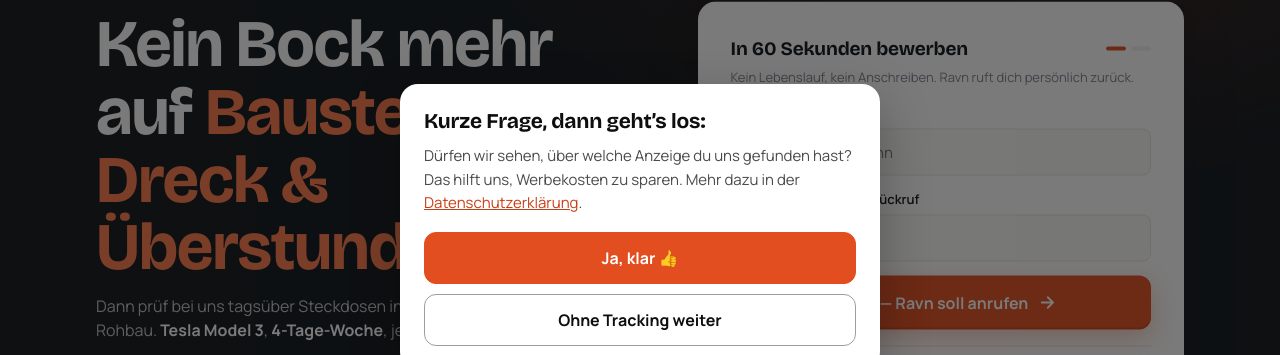
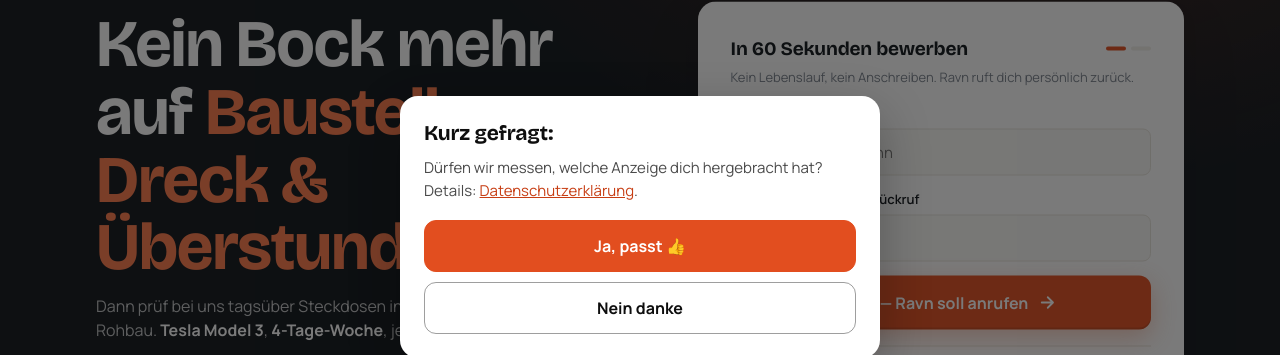
Before and after one commit to khalil573/karriere-zap, a plain HTML site: page elektriker-b.html in a window 1280 px wide. Shown: the part 173-528 px from the top of the page. Drawn offline with nearby package versions, Linux system fonts and the light colour scheme.

Commit message:
Consent-Banner: A/B-Test-Framework für Modal-Texte (modal-v1 vs. modal-v2) (#29)
Ziel: Consent-Annahmequote datenbasiert Richtung ~70 % iterieren.

- Varianten-Zuweisung pro Pageview per Math.random, BEWUSST ohne
  localStorage/Cookie (§ 25 TTDSG: A/B-Zuweisung ist nicht "unbedingt
  erforderlich", Banner erscheint vor jeder Einwilligung)
- modal-v1 = Kontrolle (heutiger Stand, Event-Namen unverändert)
- modal-v2 = kürzere, direktere Texte; feuert eigene Plausible-Events
  "Consent Shown/Accepted/Declined V2" (keine Custom-Props, da nicht im
  Plausible-Plan enthalten)
- Varianten-Config als Array in zap-consent.js: neue Variante = ein
  Eintrag { name, eventSuffix, texts }
- Stabile Hooks cookie-modal-title/-text im Banner-Markup aller 3 LPs
- Buttons bleiben per CSS gleich groß (width:100%, height:52px);
  Datenschutz-Link-Ziel unverändert (Element wird wiederverwendet)

Verifiziert: node --check; Harness mit 200 Durchläufen (Verteilung
100/100, alle Event-Namen korrekt, ohne window.plausible kein Fehler);
alle 3 LPs headless geprüft (beide Varianten, Klick-Tests mit gestubbtem
plausible, 0 Console-Errors); Screenshots beider Varianten.

Co-authored-by: Claude Fable 5 <noreply@anthropic.com>

```diff
--- a/assets/zap-consent.js
+++ b/assets/zap-consent.js
@@ -40,12 +40,16 @@
  *                                         vorab Advanced Matching: E-Mail/Telefon SHA-256-gehasht an fbq('init')/ttq.identify (nie Klartext)
  *   .bannerInit({bannerEl, acceptBtn, declineBtn, onShown, onHidden, onChange})
  *                                       → wires up Banner-Buttons + zeigt Banner wenn !hasDecided();
- *                                         misst Banner-Interaktion via Plausible (Consent Shown/Accepted/Declined, cookieless)
+ *                                         misst Banner-Interaktion via Plausible (Consent Shown/Accepted/Declined, cookieless);
+ *                                         A/B-Test der Banner-Texte: pro Pageview zufaellige Variante (BANNER_VARIANTS),
+ *                                         Variante v2 feuert eigene Event-Namen mit Suffix " V2"
  *
  * Banner-DOM-Erwartung:
  *   - bannerEl   = das Container-Element (kann hidden attribute oder display:none nutzen)
  *   - acceptBtn  = Button-Element fuer "Akzeptieren"
  *   - declineBtn = Button-Element fuer "Ablehnen"
+ *   - im Banner: Headline mit class="cookie-modal-title", Text-<p> mit class="cookie-modal-text"
+ *     (stabile Hooks fuer den Varianten-Text-Tausch; Fallback: erstes h2/p im Banner)
  */
 (function (global) {
   'use strict';
@@ -439,6 +443,101 @@
     }
   }
 
+  // --- A/B-Test der Banner-Texte -------------------------------------------
+  //
+  // Varianten-Zuweisung BEWUSST OHNE Storage (kein localStorage, kein Cookie,
+  // kein sessionStorage): Nach § 25 TTDSG ist das Speichern/Auslesen von
+  // Informationen auf dem Endgeraet ohne Einwilligung nur zulaessig, wenn es
+  // "unbedingt erforderlich" ist — eine A/B-Test-Zuweisung ist das nicht, und
+  // das Banner erscheint per Definition VOR jeder Einwilligung. Deshalb wird
+  // pro Pageview rein zufaellig neu zugewiesen (Math.random, fluechtig im
+  // Speicher). Das ist methodisch sauber, weil die Consent-Entscheidung
+  // praktisch immer auf genau der Seite faellt, auf der das Banner erscheint —
+  // Shown/Accepted/Declined eines Pageviews gehoeren immer zur selben Variante.
+  //
+  // Fairness: Die Zuweisung passiert hier in der geteilten Komponente und ist
+  // voellig unabhaengig davon, welche Landingpage (elektriker / -b / -c) das
+  // Banner einbindet — jede LP bekommt dieselbe gleichverteilte Zufallsziehung,
+  // die Varianten sind also ueber alle LPs identisch verteilt.
+  //
+  // Messung je Variante ueber variantenspezifische EVENT-NAMEN (eventSuffix),
+  // z. B. 'Consent Accepted' (Kontrolle) vs. 'Consent Accepted V2'. Bewusst
+  // KEINE Plausible-Custom-Props: die sind im aktuellen Plausible-Plan nicht
+  // enthalten. Die Kontrolle feuert weiterhin exakt die bestehenden Namen und
+  // bleibt damit historisch vergleichbar; Gesamtquote = Summe beider Varianten.
+  //
+  // Neue Variante hinzufuegen = ein weiterer Array-Eintrag
+  // { name, eventSuffix, texts }.
+  // texts: null → Kontrolle, das Markup der Seite bleibt unveraendert.
+  // Der Datenschutz-Link (href/target/rel) wird IMMER aus dem bestehenden
+  // Markup wiederverwendet, Varianten tauschen nur dessen sichtbares Label.
+  var BANNER_VARIANTS = [
+    {
+      // Kontrolle = exakt der heutige Stand (Texte stehen im HTML der LPs),
+      // Event-Namen unveraendert (leerer Suffix)
+      name: 'modal-v1',
+      eventSuffix: '',
+      texts: null
+    },
+    {
+      // Text-Variante: kuerzer + direkter (eine Design-Philosophie, sonst
+      // nichts geaendert — Farben/Layout/Buttongroessen bleiben identisch)
+      name: 'modal-v2',
+      eventSuffix: ' V2',
+      texts: {
+        headline: 'Kurz gefragt:',
+        textBeforeLink: 'Dürfen wir messen, welche Anzeige dich hergebracht hat? Details: ',
+        linkLabel: 'Datenschutzerklärung',
+        textAfterLink: '.',
+        accept: 'Ja, passt 👍',
+        decline: 'Nein danke'
+      }
+    }
+  ];
+
+  // Gleichverteilte Zufallsziehung ueber alle Varianten (bei 2 Varianten
+  // identisch zu Math.random() < 0.5), pro Pageview neu — siehe oben.
+  function pickBannerVariant() {
+    var i = Math.floor(Math.random() * BANNER_VARIANTS.length);
+    return BANNER_VARIANTS[i] || BANNER_VARIANTS[0];
+  }
+
+  // Tauscht die Banner-Texte im bestehenden Markup gegen die der Variante.
+  // Gibt die effektiv angezeigte Variante zurueck: schlaegt das Umtexten
+  // fehl, bleibt die Kontrolle sichtbar und es wird auch als Kontrolle
+  // gemessen (Messung darf nie luegen, Consent-Flow nie brechen).
+  function applyBannerVariant(banner, acceptBtn, declineBtn, variant) {
+    var control = BANNER_VARIANTS[0];
+    if (!variant || !variant.texts) return control;
+    var t = variant.texts;
+    try {
+      var title = banner.querySelector('.cookie-modal-title') ||
+        banner.querySelector('h2');
+      var text = banner.querySelector('.cookie-modal-text') ||
+        banner.querySelector('p');
+      if (!title || !text) return control;
+
+      // Bestehendes <a> (inkl. href/target/rel) wiederverwenden — Varianten
+      // aendern nur das sichtbare Label, nie das Link-Ziel.
+      var link = text.querySelector('a');
+      title.textContent = t.headline;
+      while (text.firstChild) {
+        text.removeChild(text.firstChild);
+      }
+      text.appendChild(document.createTextNode(t.textBeforeLink));
+      if (link) {
+        link.textContent = t.linkLabel;
+        text.appendChild(link);
+      }
+      text.appendChild(document.createTextNode(t.textAfterLink));
+      acceptBtn.textContent = t.accept;
+      declineBtn.textContent = t.decline;
+      return variant;
+    } catch (e) {
+      return control;
+    }
+  }
+
   function bannerInit(opts) {
     opts = opts || {};
     var banner = opts.bannerEl;
@@ -462,17 +561,25 @@
       if (typeof opts.onShown === 'function') opts.onShown();
     }
 
+    // A/B-Test: Variante pro Pageview ziehen (ohne Storage, s. o.) und die
+    // Texte VOR dem Anzeigen tauschen. Shown/Accepted/Declined desselben
+    // Pageviews tragen dadurch garantiert denselben Event-Namens-Suffix.
+    var variant = applyBannerVariant(
+      banner, acceptBtn, declineBtn, pickBannerVariant()
+    );
+    var suffix = variant.eventSuffix || '';
+
     if (!hasDecided()) {
       show();
       // Nur zaehlen, wenn der Banner wirklich angezeigt wurde
-      trackConsentEvent('Consent Shown');
+      trackConsentEvent('Consent Shown' + suffix);
     }
 
     acceptBtn.addEventListener('click', function () {
       var state = acceptAll();
       applyPixelConsent();
       trackPixelPageViewIfAllowed();
-      trackConsentEvent('Consent Accepted');
+      trackConsentEvent('Consent Accepted' + suffix);
       if (typeof opts.onChange === 'function') opts.onChange(state);
       hide();
     });
@@ -480,7 +587,7 @@
     declineBtn.addEventListener('click', function () {
       var state = declineAll();
       applyPixelConsent();
-      trackConsentEvent('Consent Declined');
+      trackConsentEvent('Consent Declined' + suffix);
       if (typeof opts.onChange === 'function') opts.onChange(state);
       hide();
     });
--- a/elektriker-b.html
+++ b/elektriker-b.html
@@ -1925,8 +1925,8 @@ footer .legal { margin-top: 24px; padding-top: 20px; border-top: 1px solid var(-
 <!-- ============= COOKIE CONSENT MODAL ============= -->
 <div id="cookie-banner" class="cookie-banner" hidden role="dialog" aria-modal="true" aria-labelledby="cookie-modal-title">
   <div class="cookie-modal">
-    <h2 id="cookie-modal-title">Kurze Frage, dann geht’s los:</h2>
-    <p>Dürfen wir sehen, über welche Anzeige du uns gefunden hast? Das hilft uns, Werbekosten zu sparen. Mehr dazu in der <a href="https://www.zap-pruefstelle.de/datenschutz" target="_blank" rel="noopener">Datenschutzerklärung</a>.</p>
+    <h2 id="cookie-modal-title" class="cookie-modal-title">Kurze Frage, dann geht’s los:</h2>
+    <p class="cookie-modal-text">Dürfen wir sehen, über welche Anzeige du uns gefunden hast? Das hilft uns, Werbekosten zu sparen. Mehr dazu in der <a href="https://www.zap-pruefstelle.de/datenschutz" target="_blank" rel="noopener">Datenschutzerklärung</a>.</p>
     <div class="cookie-actions">
       <button id="cookie-accept" type="button" class="cookie-btn cookie-btn-accept">Ja, klar 👍</button>
       <button id="cookie-decline" type="button" class="cookie-btn cookie-btn-decline">Ohne Tracking weiter</button>
```
Also changed, not shown: elektriker-c.html (+2 -2 lines), elektriker.html (+2 -2 lines).
